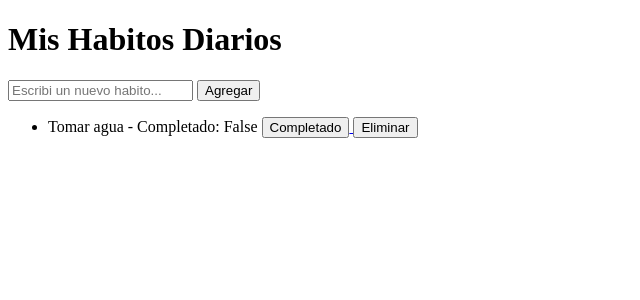
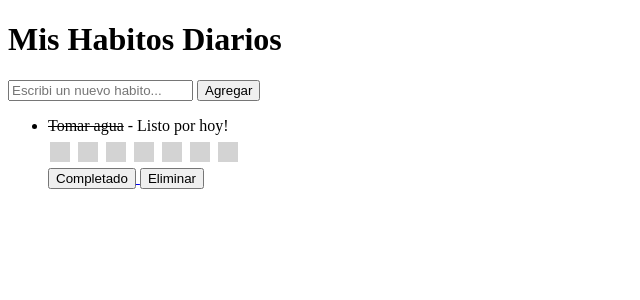
Before and after one commit to maxiiwu/habit-tracker, a Flask app: page / in a window 1280 px wide. Shown: the top 300 px of the page, without its empty margins (0-640 px from the left). Run offline with Flask 3, Linux system fonts and the light colour scheme; data comes from the database, SQL or seed files in the repository.

Commit message:
Agrega cuadraditos de progreso semanal y manejo de fechas

```diff
--- a/app.py
+++ b/app.py
@@ -1,86 +1,81 @@
 from flask import Flask
 from flask_sqlalchemy import SQLAlchemy
 from flask import Flask, render_template, request, redirect, url_for
+from datetime import date, timedelta
 
-# 1. Crear la aplicacion
 app = Flask(__name__)
-# Hace q el archivo Python se convierta en un servidor web q se peuda ver en el navegador
 
-# 2. Le decimos a Flask donde se va a crear la base de datos
 app.config['SQLALCHEMY_DATABASE_URI'] = 'sqlite:///habits.db'
-# habits.db es como un archivo de Excel gigante
 app.config['SQLALCHEMY_TRACK_MODIFICATIONS'] = False
 
-# 3. Conectar la base de datos a la app
 db = SQLAlchemy(app)
 
-# Estamos creando un Modelo. Le estamos ensenando a la base de datos que significa exactamente un "Habito" para nosotoras
-class Habito(db.Model):  # asi es como le decimos a Python como disenar las columnas d esa tabla Excel
+class Habito(db.Model):
     id = db.Column(db.Integer, primary_key = True)
     nombre = db.Column(db.String(100), nullable = False)
-    completado = db.Column(db.Boolean, default = False)
-# id: nro unico para q la base de datos no confunda "Tomar agua" de la manana con "Tomar agua" de la tarde
-# nombre: el texto en si
-# estado: interruptor para saber si ya lo completaste hoy
-# db.Column == "database Column" --> le avisa a SQLAlchemy que la variable q estamos definiendo (id, nombre, completado) va a ser una columna dentro de nuestra tabla
-# db.Integer: configuramos para q esa celda acepte solo nros enteros
-# db.String: configuramos para q esa celde acepte solo string (con 100 siendo el limite max de caracteres permitidos)
-# db.Boolean: configuramos para q sea solo un bool. El habito puede estar: completado (completado = True) o pendiente (completado = False)
-# primary_key = True: le dice a Python q no se repitan las cosas. Asiq si tenemos un habito "Leer" y despues otro habit "Leer", la base de datos va a saber q son diferentes
-# nullable = False: le prohibe a la base de datos guardar un habito donde no tenia nada escrito
-# default = False: si agregas un habito nuevo y te olvidas de avisarle si ya fue completado, automaticamente asume q todavia no lo hiciste
+    registros = db.relationship('Registro', backref = 'habito', lazy = True, cascade = "all, delete-orphan")
+
+class Registro(db.Model):
+    id = db.Column(db.Integer, primary_key = True)
+    fecha = db.Column(db.Date, default = date.today)
+    habito_id = db.Column(db.Integer, db.ForeignKey('habito.id'), nullable = False)
 
 with app.app_context():
     db.create_all()
 
 
+# Ruta para la pagina principal
 @app.route("/")
 def inicio():
     lista_habitos = Habito.query.all()
-    return render_template("index.html", habitos = lista_habitos)
+    registros_hoy = Registro.query.filter_by(fecha = date.today()).all()
+    ids_completados_hoy = [registro.habito_id for registro in registros_hoy]
 
-@app.route("/agregar", methods = ["POST"])  # Le decimos a Flask, q esta ruta solo acepta envio de datos (POST)
+    ultimos_7_dias = []
+
+    for i in range(7):
+        dia_calculado = date.today() - timedelta(days = i)
+        ultimos_7_dias.append(dia_calculado)
+
+    ultimos_7_dias.reverse()
+
+    return render_template("index.html",
+                           habitos = lista_habitos,
+                           completados_hoy = ids_completados_hoy,
+                           fechas_semana = ultimos_7_dias)
+
+# Ruta para agregar habitos
+@app.route("/agregar", methods = ["POST"])
 def agregar_habito():
     nombre_nuevo = request.form.get("nombre_habito")
-    # nombre_habito es el name q le pusimos al input
+    nuevo_habito = Habito(nombre = nombre_nuevo)
+    db.session.add(nuevo_habito)
+    db.session.commit()
+    return redirect(url_for("inicio"))
 
-    nuevo_habito = Habito(nombre = nombre_nuevo)
-    # Creamos un nuevo objeto Habito con ese nombre
 
-    db.session.add(nuevo_habito)
-    db.session.commit()  # Es el equivalente a hacer "Guardar archivo" en un Excel
-    # Lo agregamos a la base de datos y guardamos los cambios
-
-    return redirect(url_for("inicio"))
-    # Lo redireccionamos a la pagina ppal para ver la lista actualizada
-
+# Ruta para marcar un habito como completado
 @app.route("/completar/<int:id>")
 def completar_habito(id):
-    habito_a_modificar = Habito.query.get(id)
-    # Buscamos en la tabla de la base de datos el habito q tenga ese ID
+    registro_hoy = Registro.query.filter_by(habito_id = id, fecha = date.today()).first()
 
-    habito_a_modificar.completado = not habito_a_modificar.completado
-    # Le cambiamos el estado de completacion al opuesto
+    if registro_hoy:
+        db.session.delete(registro_hoy)
+    else:
+        nuevo_registro = Registro(habito_id = id)
+        db.session.add(nuevo_registro)
 
     db.session.commit()
-    # Guardamos los cambios en nuestro archivo de base de datos
+    return redirect(url_for("inicio"))
 
-    return redirect(url_for("inicio"))
-    # url_for: direccion de web para "inicio"
-    # redirect: redirecciona
-    # Estás en la página principal (/) viendo tus hábitos.Haces clic en el botón y Chrome viaja hacia la ruta trasera de Flask (por ejemplo, /completar/1).
-    # En esa ruta trasera, Python hace su magia: busca el hábito, le cambia el estado a Verdadero y lo guarda en la base de datos. ¡Pero esa ruta no tiene un archivo HTML o diseño visual para mostrarte!
-    # Si nosotros no ponemos nada al final, la página se quedaría en blanco o daría error porque no sabe qué dibujarle al usuario.
-    # Al poner return redirect(url_for("inicio")), le decimos: "Apenas termines de tachar y guardar el hábito en el Excel de fondo, agarrá al usuario y mandalo de regreso a la página principal a la velocidad de la luz".
 
+
+# Ruta para eliminar un habito
 @app.route("/eliminar/<int:id>")
 def eliminar_habito(id):
     habito_a_eliminar = Habito.query.get(id)
-
     db.session.delete(habito_a_eliminar)
-
     db.session.commit()
-
     return redirect(url_for("inicio"))
 
 if __name__ == "__main__":
--- a/templates/index.html
+++ b/templates/index.html
@@ -16,12 +16,36 @@
     <ul>
         {% for habito in habitos %}
             <li>
-                {{ habito.nombre }} - Completado: {{ habito.completado}}
-                <a href = "/completar/{{ habito.id }}">
-                    <button> Completado </button>
+                {% if habito.id in completados_hoy %}
+                    <del>{{ habito.nombre }}</del> - Listo por hoy!
+                {% else %}
+                    {{ habito.nombre }} - Pendiente
+                {% endif %}
+
+                <div style="margin-top: 5px;">
+                    {% for fecha in fechas_semana %}
+
+                        {% set completado_este_dia = false %}
+                        {% for reg in habito.registros %}
+                            {% if reg.fecha == fecha %}
+                                {% set completado_este_dia = true %}
+                            {% endif %}
+                        {% endfor %}
+
+                        {% if completado_este_dia %}
+                            <span style="display: inline-block; width: 20px; height: 20px; background-color: lightgreen; margin: 2px;" title="{{ fecha }}"></span>
+                        {% else %}
+                            <span style="display: inline-block; width: 20px; height: 20px; background-color: lightgray; margin: 2px;" title="{{ fecha }}"></span>
+                        {% endif %}
+
+                    {% endfor %}
+                </div>
+
+                <a href="/completar/{{ habito.id }}">
+                    <button>Completado</button>
                 </a>
-                <a href = "/eliminar/{{ habito.id }}">
-                    <button> Eliminar </button>
+                <a href="/eliminar/{{ habito.id }}">
+                    <button>Eliminar</button>
                 </a>
             </li>
         {% endfor %}
```
Also changed, not shown: instance/habits.db.
